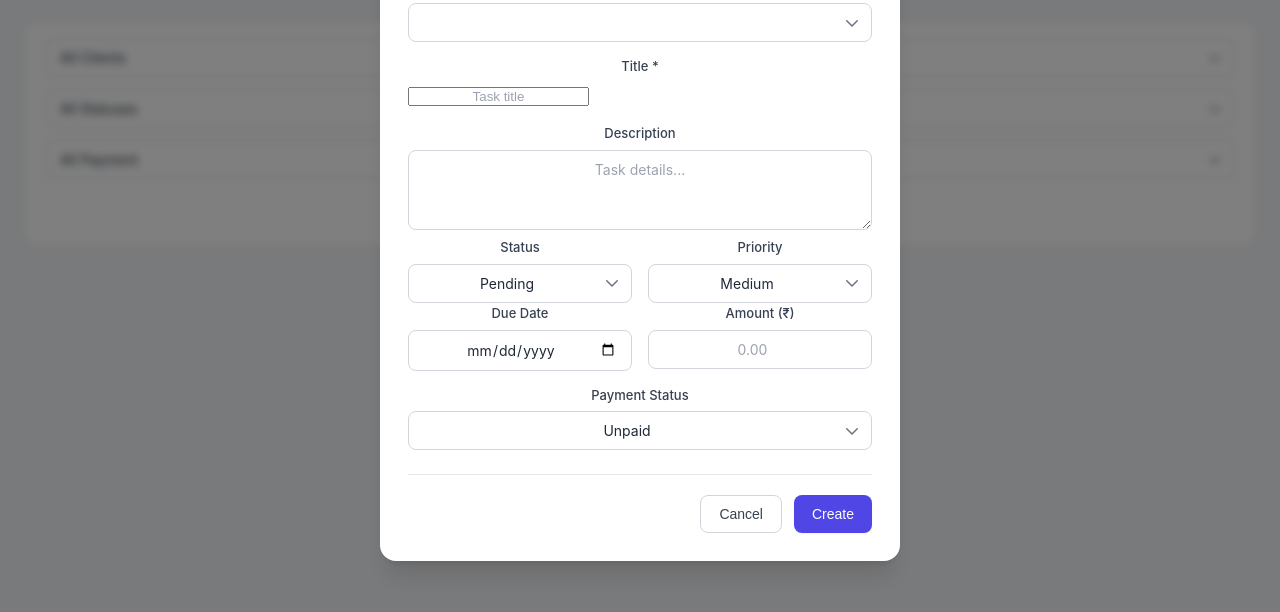
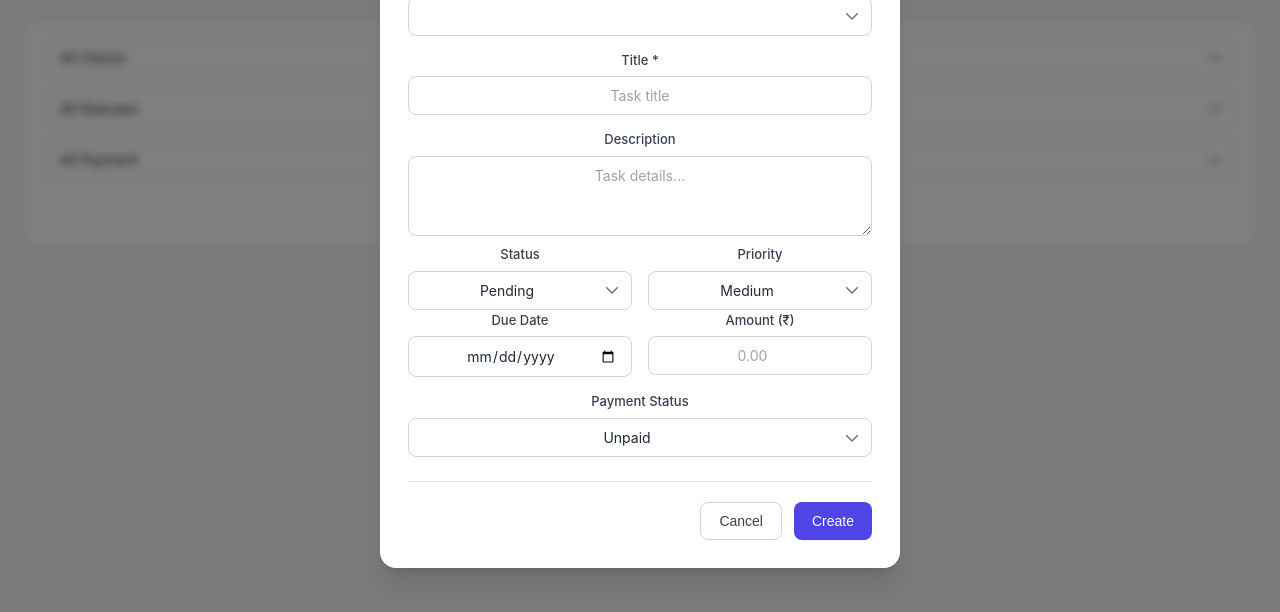
Before and after one commit to sanjayaidev/Admin, a website: page public/tasks.html in a window 1280 px wide. Both pictures are taken after a click on the button "+ Add Task". Shown: the part 168-780 px from the top of the page. Drawn offline with Linux system fonts and the light colour scheme; no server answers.

Commit message:
Update tasks.html

```diff
--- a/public/tasks.html
+++ b/public/tasks.html
@@ -60,7 +60,7 @@
       <select id="f-client"></select>
 
       <label>Title *</label>
-      <input id="f-title" placeholder="Task title" />
+      <input id="f-title" type="text" placeholder="Task title" />
 
       <label>Description</label>
       <textarea id="f-description" rows="3" placeholder="Task details..."></textarea>
```
